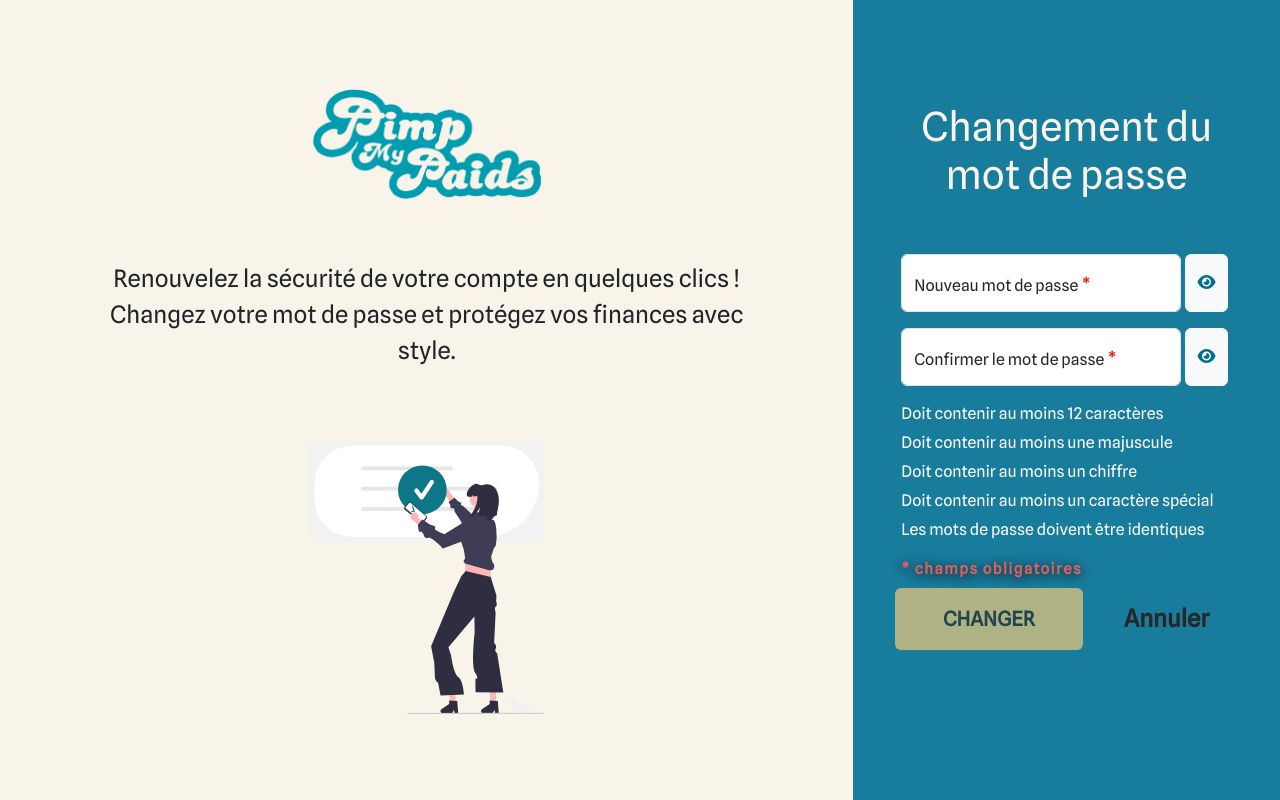
After one commit to FC-Rats/PimpMyPaids, a PHP site: page /change.php in a window 1280 px wide. The commit adds this page. Run offline with PHP 8.4, Linux system fonts and the light colour scheme; some libraries are stand-ins or nearby versions.

Commit message:
page change password + fix logo img-fluid

```diff
--- a/assets/css/connection.css
+++ b/assets/css/connection.css
@@ -3,6 +3,12 @@
 /* hauteur de la page */
 .login-section, .container-cols-login {
     min-height: 100vh;
+}
+
+/* logo */
+.img-max {
+    max-width: 33%!important;
+    width:100%;
 }
 
 /*colonne bleue de connexion*/
@@ -20,9 +26,16 @@
 #toggle-password i {
     color: var(--cerulean);
 }
+#toggle-confirm-password i {
+    color: var(--cerulean);
+}
 
 /*oeil*/
 #toggle-password {
+    width: 100%;
+    height: 100%;
+}
+#toggle-confirm-password {
     width: 100%;
     height: 100%;
 }
@@ -81,8 +94,51 @@
     background-color: var(--xanthous);
 }
 
+#submit-recover-button:active {
+    background-color: #ffa600;
+    cursor: not-allowed;
+}
+
 .text-shadow {
     text-shadow: 0px 2px 12px #000000;
 }
 
 /* ===== CHANGE PASSWORD ===== */
+/* Styles pour les conditions du mot de passe et de l'email */
+#password-conditions, #email-condition {
+    color: rgb(255, 255, 255);
+    text-align: left;
+}
+
+#password-conditions ul {
+    padding-left: 0;
+}
+
+#password-conditions li, #email-condition {
+    list-style: none;
+    margin-bottom: 5px;
+    text-align: left;
+}
+
+#email-condition.valid {
+    color: var(--xanthous);
+}
+
+#password-conditions li.valid {
+    color: var(--xanthous);
+}
+
+/*bouton change*/
+#submit-button[disabled] {
+    background-color: #ffcf77;
+    cursor: not-allowed;
+}
+
+#submit-button:not([disabled]) {
+    background-color: var(--xanthous);
+}
+
+#submit-button:active {
+    background-color: #ffa600;
+    cursor: not-allowed;
+}
--- /dev/null
+++ b/change.php
@@ -0,0 +1,92 @@
+<!DOCTYPE html>
+<html>
+
+<head>
+    <meta charset='utf-8'>
+    <meta http-equiv='X-UA-Compatible' content='IE=edge'>
+    <title>Changement MDP</title>
+    <meta name='viewport' content='width=device-width, initial-scale=1'>
+    <link rel="icon" href="assets/img/logo.ico">
+    <link rel="stylesheet" type="text/css" media="screen" href="assets/css/style.css" />
+    <link rel="stylesheet" type="text/css" media="screen" href="assets/css/connection.css" />
+    <link rel="stylesheet" type="text/css" media="screen" href="assets/css/footer.css" />
+    <!-- FontAwesome -->
+    <link href="assets/fonts/fontawesome/css/fontawesome.min.css" rel="stylesheet" />
+    <link href="assets/fonts/fontawesome/css/brands.min.css" rel="stylesheet" />
+    <link href="assets/fonts/fontawesome/css/solid.min.css" rel="stylesheet" />
+    <!-- Bootstrap -->
+    <link href="assets/css/bootstrap.min.css" rel="stylesheet" />
+</head>
+
+<body>
+    <div class="container-fluid login-section">
+        <div class="row container-cols-login">
+            <div class="col-lg-8 col-12 text-center d-flex flex-column justify-content-center align-items-center p-5">
+                <img class="p-2 img-fluid img-max w-45" src="assets/img/logorect.png" alt="Logo Pimp My Paids" title="Logo Pimp My Paids" />
+                <p class="fs-4 p-0 p-md-5">Renouvelez la sécurité de votre compte en quelques clics ! Changez votre mot de passe et protégez vos finances avec style.</p>
+                <img class="p-2 img-fluid img-max " src="assets/img/authpassword.svg" alt="Je change mon mot de passe" title="Je change mon mot de passe" />
+            </div>
+            <div class="col-lg-4 col-12 d-flex flex-column justify-content-center p-5 col-login">
+                <form action="includes/recoverPassword.php" method="post">
+                    <h2 class="text-center fs-1 pb-5">Changement du mot de passe</h2>
+                    <div class="row">
+                        <div class="col-10 col-md-11 col-lg-10 col-xxl-11 mb-3 pe-1">
+                            <div class="form-floating text-dark">
+                                <input type="password" class="form-control" id="password" name="password" placeholder=" " required>
+                                <label for="password">Nouveau mot de passe<span class="required"> *</span></label>
+                            </div>
+                        </div>
+                        <div class="col-2 col-md-1 col-lg-2 col-xxl-1 d-flex align-items-center justify-content-center p-0 h-100 m-0 pe-3" id="col-eye">
+                            <button type="button" class="btn btn-light rounded p-0" id="toggle-password">
+                                <i class="fa-solid fa-eye"></i>
+                            </button>
+                        </div>
+                    </div>
+                    <div class="row">
+                        <div class="col-10 col-md-11 col-lg-10 col-xxl-11 mb-3 pe-1">
+                            <div class="form-floating text-dark">
+                                <input type="password" class="form-control" id="confirm-password" name="confirm-password" placeholder=" " required>
+                                <label for="confirm-password">Confirmer le mot de passe<span class="required"> *</span></label>
+                            </div>
+                        </div>
+                        <div class="col-2 col-md-1 col-lg-2 col-xxl-1 d-flex align-items-center justify-content-center p-0 h-100 m-0 pe-3" id="col-eye">
+                            <button type="button" class="btn btn-light rounded p-0" id="toggle-confirm-password">
+                                <i class="fa-solid fa-eye"></i>
+                            </button>
+                        </div>
+                    </div>
+                    <div id="password-conditions">
+                        <ul>
+                            <li id="length-condition"><span id="length-check"></span> Doit contenir au moins 12 caractères</li>
+                            <li id="uppercase-condition"><span id="uppercase-check"></span> Doit contenir au moins une majuscule</li>
+                            <li id="digit-condition"><span id="digit-check"></span> Doit contenir au moins un chiffre</li>
+                            <li id="special-character-condition"><span id="special-character-check"></span> Doit contenir au moins un caractère spécial</li>
+                            <li id="match-condition"><span id="match-check"></span> Les mots de passe doivent être identiques</li>
+                        </ul>
+                    </div>
+                    <p class="form-label mandatory text-shadow">* champs obligatoires</p>
+                    <!-- doit etre sous la forme -->
+                    <div class="text-center d-flex flex-column justify-content-center">
+                        <span id="erreur"></span>
+                        <div class="d-flex justify-content-center align-items-center mb-5">
+                            <button type="submit" id="submit-button" class="btn text-dark border-0 text-uppercase d-flex align-items-center px-3 py-3 px-md-5">
+                                <span class="fs-5 fw-semibold">Changer</span>
+                            </button>
+                            <a href="index.php?p=login" class="ps-4 ps-lg-2 ps-xl-4 btn btn-link text-dark mx-3 text-decoration-none fs-4 fw-semibold" title="Annuler">Annuler</a>
+                        </div>
+                    </div>
+                </form>
+            </div>
+        </div>
+    </div>
+    <!-- JQuery -->
+    <script src="assets/js/jquery-3.7.1.min.js"></script>
+    <!-- Bootstrap -->
+    <script src="assets/js/bootstrap.bundle.min.js"></script>
+    <script src="assets/js/passwordCheck.js"></script>
+    <script src="assets/js/passwordToggle.js"></script>
+    <script type="module" src="assets/js/material-dynamic-colors.min.js"></script>
+
+</body>
+
+</html>
--- a/index.php
+++ b/index.php
@@ -13,15 +13,15 @@ switch ($p) {
     case 'recover-password':
         include_once("recover.php");
     case 'change-password':
-        include_once("");
+        include_once("change.php");
     case 'my-space':
         switch ($_SESSION["type"]) {
             case 'PO':
-                include_once("");
+                include_once("poSpace.php");
             case 'Admin':
                 include_once("");
             case 'Merchant':
-                include_once("");
+                include_once("clientSpace.php");
         }
     case 'list-remise':
         switch ($_SESSION["type"]) {
--- a/login.php
+++ b/login.php
@@ -22,9 +22,9 @@
     <div class="container-fluid login-section">
         <div class="row container-cols-login">
             <div class="col-lg-8 col-12 text-center d-flex flex-column justify-content-center align-items-center p-5">
-                <img class="p-2 img-fluid w-45" src="assets/img/logo.png" alt="Logo Pimp My Paids" title="Logo Pimp My Paids" />
+                <img class="p-2 img-fluid img-max w-45" src="assets/img/logorect.png" alt="Logo Pimp My Paids" title="Logo Pimp My Paids" />
                 <p class="fs-4 p-0 p-md-5">Découvrez un monde où la gestion de vos finances devient une aventure de luxe, où chaque transaction est une étape vers une vie financière pimpante !</p>
-                <img class="p-2 img-fluid" src="assets/img/safeDeposit.svg" alt="Image de coffre-fort" title="Image de coffre-fort" />
+                <img class="p-2 img-fluid img-max" src="assets/img/safeDeposit.svg" alt="Image de coffre-fort" title="Image de coffre-fort" />
             </div>
             <div class="col-lg-4 col-12 d-flex flex-column justify-content-center p-5 col-login">
                 <form action="includes/signIn.php" method="post">
@@ -81,7 +81,7 @@
     </div>
     <script src="assets/js/passwordToggle.js"></script>
     <script src="assets/js/stayConnectedCheckbox.js"></script>
-      <!-- JQuery -->
+    <!-- JQuery -->
     <script src="assets/js/jquery-3.7.1.min.js"></script>
     <!-- Bootstrap -->
     <script src="assets/js/bootstrap.bundle.min.js"></script>
--- a/recover.php
+++ b/recover.php
@@ -22,16 +22,16 @@
     <div class="container-fluid login-section">
         <div class="row container-cols-login">
             <div class="col-lg-8 col-12 text-center d-flex flex-column justify-content-center align-items-center p-5">
-                <img class="p-2 img-fluid w-45" src="assets/img/logo.png" alt="Logo Pimp My Paids" title="Logo Pimp My Paids" />
+                <img class="p-2 img-fluid img-max w-45" src="assets/img/logorect.png" alt="Logo Pimp My Paids" title="Logo Pimp My Paids" />
                 <p class="fs-4 p-0 p-md-5">Besoin d'un coup de pouce financier ? Réinitialisez votre mot de passe et reprenez le contrôle de vos finances en un clin d'œil !</p>
-                <img class="p-2 img-fluid" src="assets/img/forgotPassword.svg" alt="J'ai oublié mon mot de passe" title="J'ai oublié mon mot de passe" />
+                <img class="p-2 img-fluid img-max" src="assets/img/forgotPassword.svg" alt="J'ai oublié mon mot de passe" title="J'ai oublié mon mot de passe" />
             </div>
             <div class="col-lg-4 col-12 d-flex flex-column justify-content-center p-5 col-login">
                 <form action="includes/recoverPassword.php" method="post">
                     <h2 class="text-center fs-1 pb-5">Mot de passe oublié</h2>
                     <p class="text-center text-dark fs-5 pb-3">Pour renouveler votre mot de passe, veuillez indiquer votre adresse mail ci-dessous.</p>
                     <div class="form-floating mb-3 text-dark">
-                        <input type="email" class="form-control" id="mail" name="mail" placeholder=" " pattern=".+@globex\.com" required>
+                        <input type="email" class="form-control" id="mail" name="mail" placeholder=" " pattern="[a-zA-Z0-9._-]+@[a-zA-Z0-9._-]+.[a-zA-Z.]{2,15}" required>
                         <label for="mail">Adresse mail<span class="required"> *</span></label>
                     </div>
                     <p class="form-label mandatory text-shadow">* champs obligatoires</p>
```
Also changed, not shown: assets/img/authpassword.svg (added).
